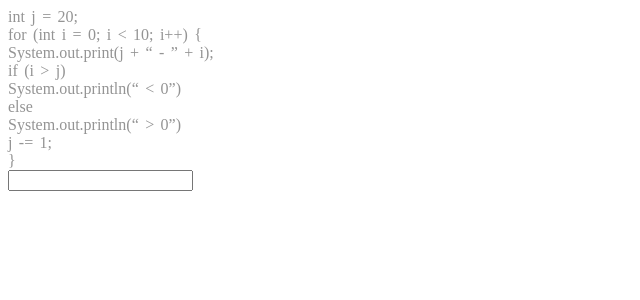
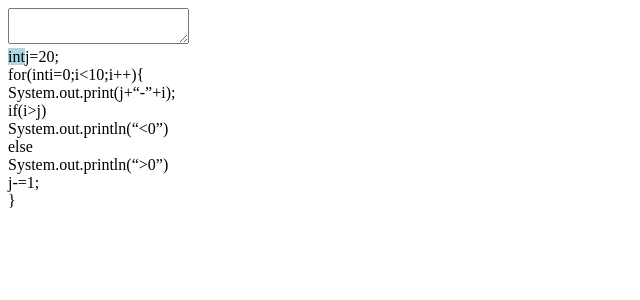
Before and after one commit to hcp-uw/syntext, a React (Create React App) app in the folder client/: page / in a window 1280 px wide. Shown: the top 300 px of the page, without its empty margins (0-640 px from the left). Built offline with nearby package versions, Linux system fonts and the light colour scheme; the HTML template or start-up script is replaced by a standard one.

Commit message:
created component TextArea1, which is an alternative approach to managing the state and user input of the typing interface. Left comments on parts that need to be done.

```diff
--- a/client/src/App.js
+++ b/client/src/App.js
@@ -1,4 +1,5 @@
 import TextArea from './components/TextArea';
+import TextArea1 from './components/TextArea1'
 
 const App = () => {
   const example =  {
@@ -19,7 +20,7 @@ const App = () => {
 
   return (
     <div>
-      <TextArea data={example.data}/>
+      <TextArea1 lines={example.data}/>
     </div>
   );
 }
--- /dev/null
+++ b/client/src/components/TextArea1.js
@@ -0,0 +1,119 @@
+import React, { useState } from 'react';
+
+const Letter = ({ letter, isCorrect, cursor, hasBeenTyped }) => {
+    const style = {
+        textDecoration: (!isCorrect && hasBeenTyped) ? 'underline red' : null
+    };
+
+    return <span style={style}>{letter}</span>;
+}
+
+const Word = ({ word, userInput, currentWord, cursor, wordActive }) => {
+    const letters = word.split('').map((l, i) => {
+        const isCorrect = l === userInput[i] || !wordActive;
+        return (
+            <Letter
+                key={i}
+                letter={l}
+                isCorrect={isCorrect}
+                hasBeenTyped={cursor.letterIndex > i}
+                cursor={cursor}
+            />
+        );
+    });
+
+    const style = {
+        backgroundColor: wordActive  ? "lightblue" : null
+    };
+    return <span style={style}>{letters}</span>;
+}
+
+const Line = ({ line, userInput, currentWord, cursor, lineActive }) => {
+    const words = line.split(' ').map((word, index) => {
+        return (
+            <Word
+                key={index}
+                word={word}
+                userInput={userInput}
+                currentWord={currentWord}
+                cursor={cursor}
+                wordActive={cursor.wordIndex === index && lineActive}
+            />
+        );
+    });
+
+    return <div>{words}</div>;
+}
+
+export default function TextArea1({ lines }) {
+    // what the user has typed so far for the current word
+    // cleared with wordIndex changes
+    const [userInput, setUserInput] = useState('');
+
+    // the actual current word.
+    // updated with wordIndex changes
+    const [currentWord, setCurrentWord] = useState('');
+
+    // the array of tokens corresponding to the current line
+    // updated with lineIndex changes
+    const [currLine, setCurrLine] = useState(lines[0].split(" "));
+
+    // keeps track of the current line. updated when
+    // user presses enter at the very end of a line.
+    const [lineIndex, setLineIndex] = useState(0)
+
+    // keeps track of the index of the current word in currLine
+    // updated when user moves on to next word
+    const [wordIndex, setWordIndex] = useState(0)
+    // the index of the letter last typed by the user
+    // updated with userInput (only on success though)
+    const [letterIndex, setLetterIndex] = useState(0)
+
+
+    const cursor = { lineIndex, wordIndex, letterIndex}
+
+
+    function handleChange(event) {
+        const input = event.target.value;
+
+        const atEndOfWord = letterIndex === input.length - 1
+        let currWordHasMistake = false
+        input.split('').forEach( (c, i) => {
+            currWordHasMistake =
+                currWordHasMistake || currentWord[i] === c
+        })
+
+        if (!atEndOfWord){
+            // regular case...let them keep typing and
+            // update state accordingly
+        } else if (currWordHasMistake) {
+            // don't let them type more.
+            // listen for backspace.
+            // update state accordingly
+        } else {
+            // don't let them type more.
+            // listen for space bar
+        }
+    }
+
+
+
+    const renderedLines = lines.map((line, index) => {
+        return (
+            <Line key={index}
+                line={line}
+                userInput={userInput}
+                currentWord={currentWord}
+                cursor={cursor}
+                lineActive={cursor.lineIndex === index}
+            />
+        )
+    });
+
+    return (
+        <div>
+            <textarea value={userInput} onChange={handleChange} />
+            {renderedLines}
+        </div>
+    );
+}
```
